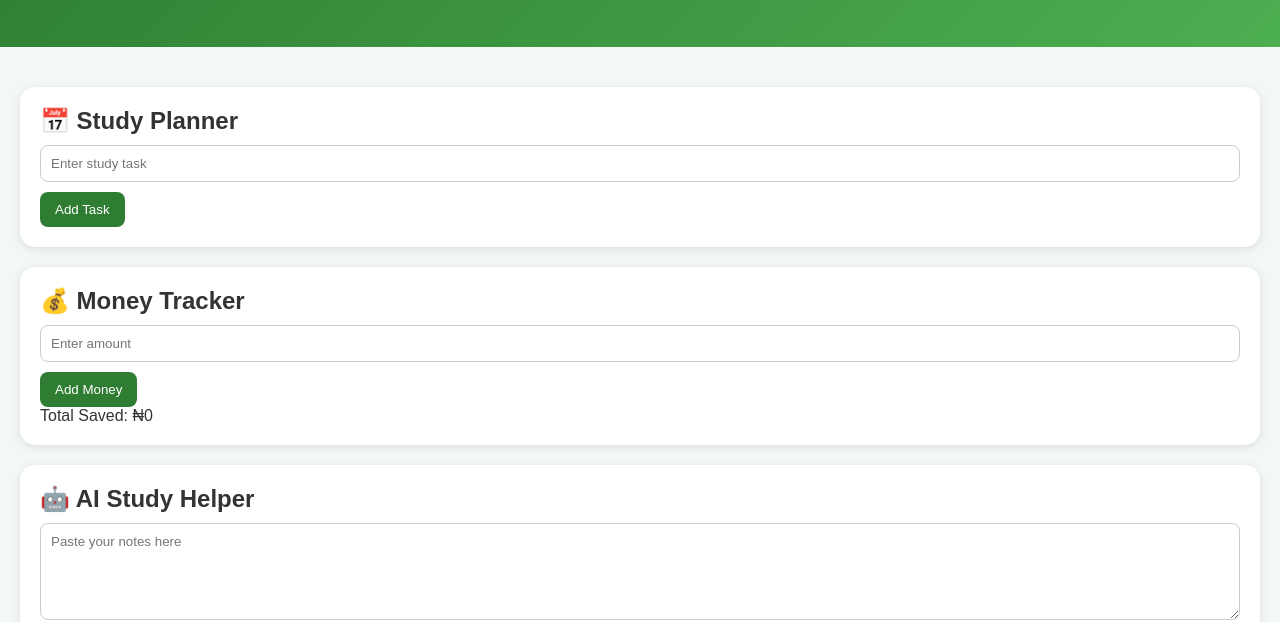
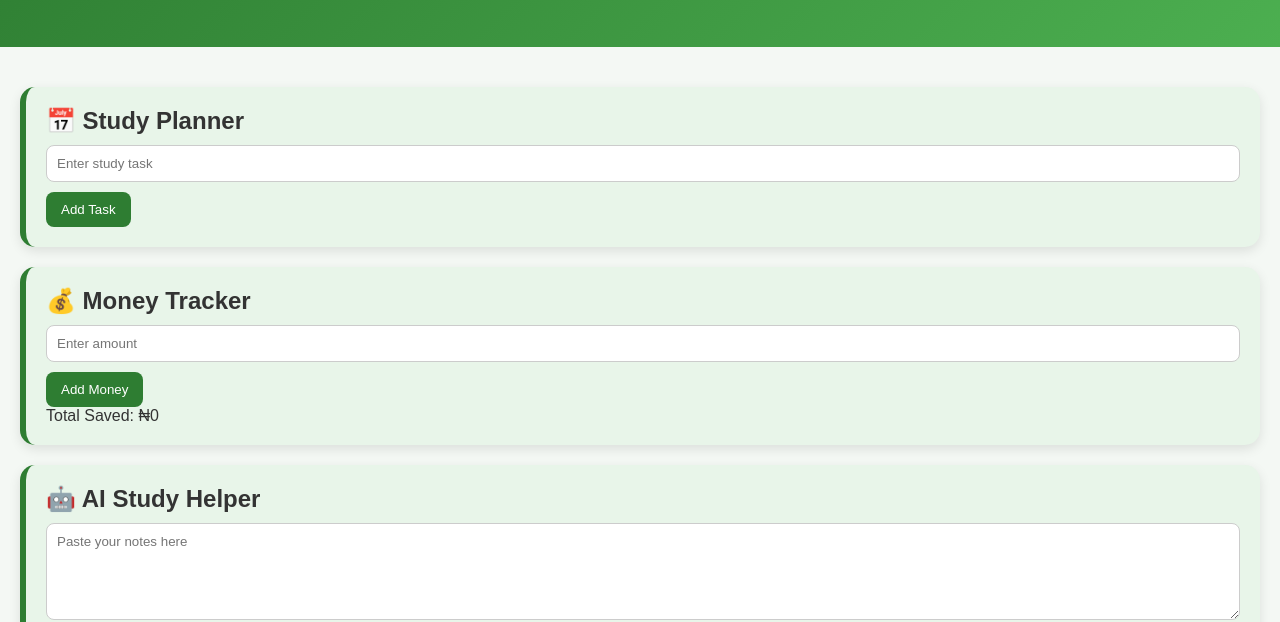
Before and after one commit to rubynwogu07-gif/Studenthub, a plain HTML site: page index.html in a window 1280 px wide. Shown: the part 205-827 px from the top of the page. Drawn offline with Linux system fonts and the light colour scheme.

Commit message:
index.html

```diff
--- a/index.html
+++ b/index.html
@@ -55,11 +55,12 @@ padding:20px;
 }
 
 .card{
-background:white;
+background:#e8f5e9;
 padding:20px;
 margin:20px 0;
 border-radius:15px;
-box-shadow:0 2px 10px rgba(0,0,0,0.1);
+box-shadow:0 4px 12px rgba(0,0,0,0.1);
+border-left:6px solid #2e7d32;
 }
 
 button{
```
